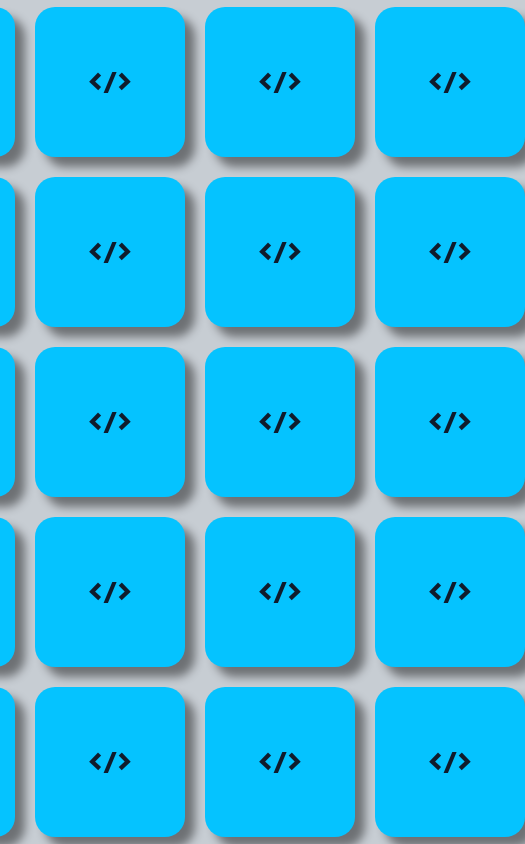
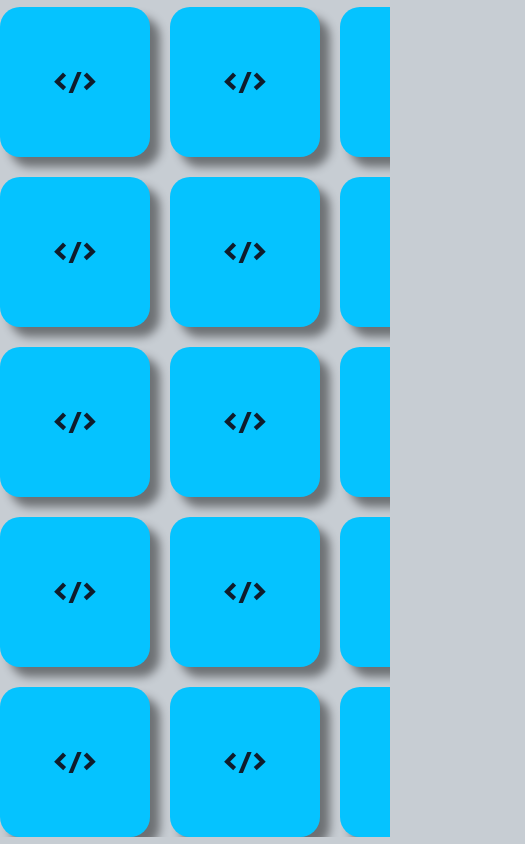
Before and after one commit to viniciussilvabarros05/Jogo_da_Mem-ria, a plain HTML site: page index.html in a window 390 px wide. Shown: the whole page, 525 px wide, since content can reach past the window. Drawn offline with Linux system fonts and the light colour scheme.

Commit message:
ADD overflow-x

```diff
--- a/style.css
+++ b/style.css
@@ -81,3 +81,10 @@ body{
     border: none;
     margin-top: 10px;
 }
+
+
+@media (max-width: 800px) {
+    #GameBoard{
+       overflow-x: auto;
+    }
+}
```
